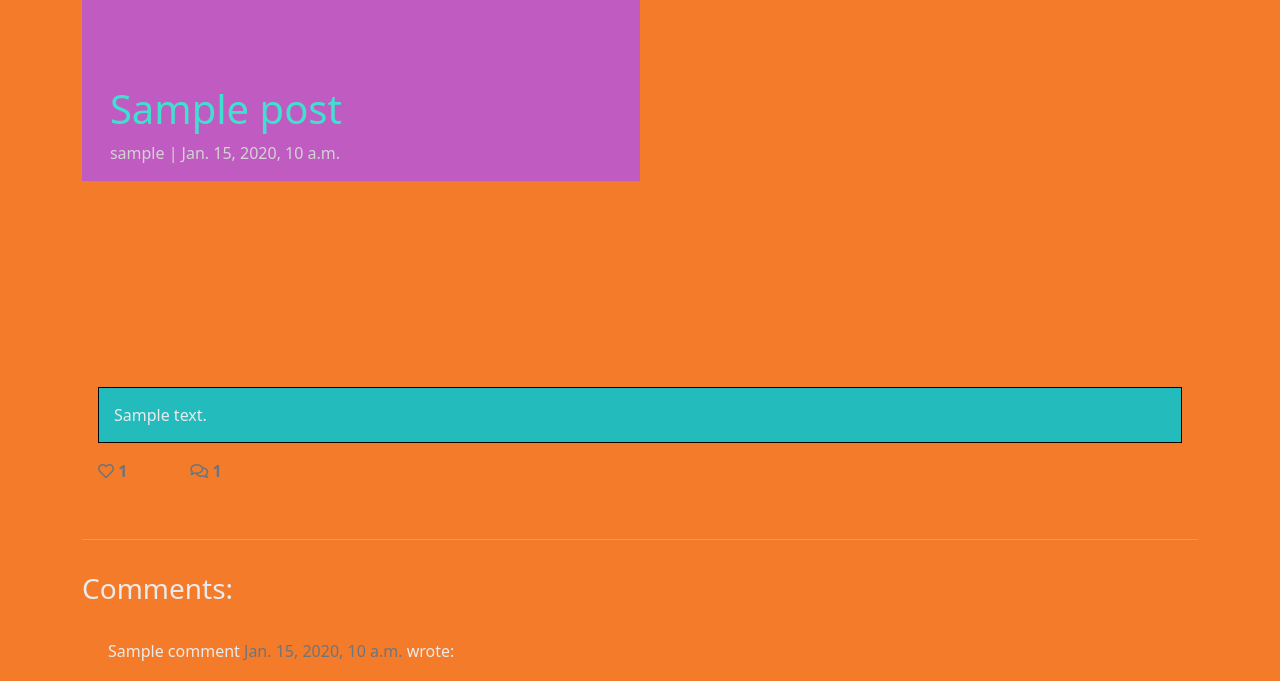
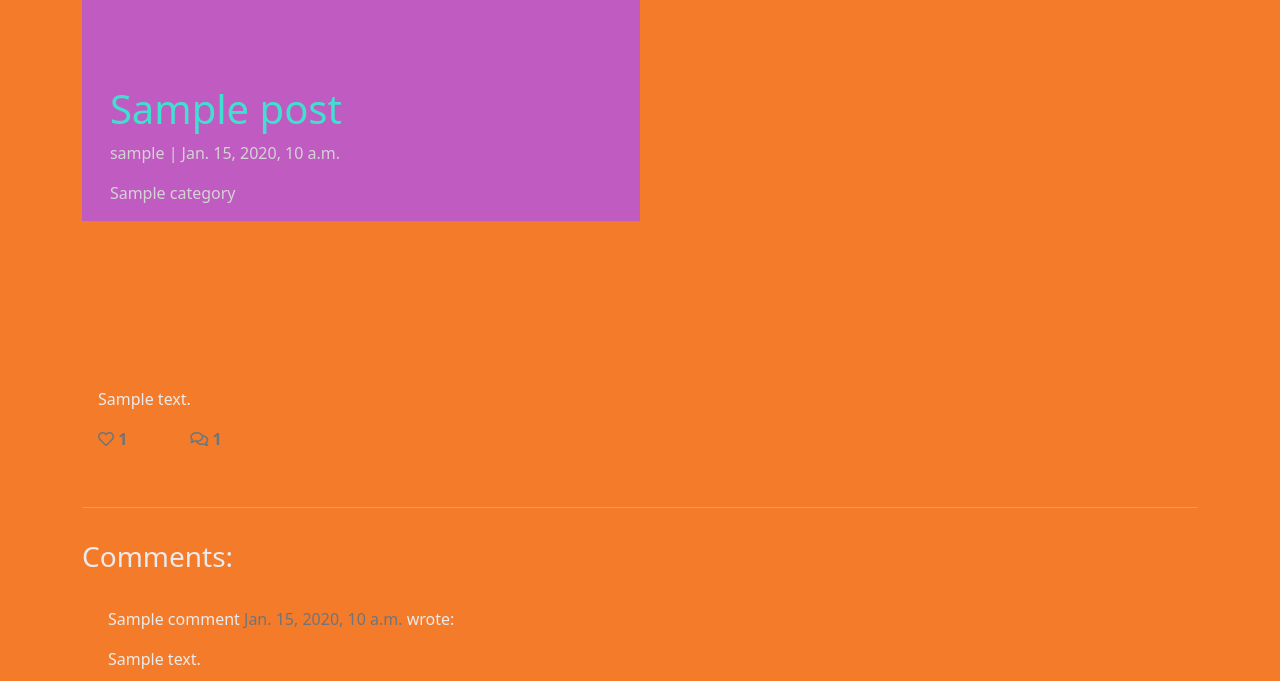
Before and after one commit to BenHowkins/otoku_blog, a Django app: a page that uses templates/post_detail.html in a window 1280 px wide. Shown: the part 97-778 px from the top of the page. Run offline with Django 3.2, Linux system fonts and the light colour scheme; tables that the repository leaves empty hold one stand-in row (values such as "Sample post"); some libraries are stand-ins or nearby versions.

Commit message:
Added categories to the post model

```diff
--- a/blog/admin.py
+++ b/blog/admin.py
@@ -2,6 +2,8 @@
 from .models import Post, Comment, Categories
 from django_summernote.admin import SummernoteModelAdmin
 
+
+admin.site.register(Categories)
 
 @admin.register(Post)
 class PostAdmin(SummernoteModelAdmin):
--- a/blog/forms.py
+++ b/blog/forms.py
@@ -4,7 +4,7 @@
 class PostForm(forms.ModelForm):
     class Meta:
         model = Post
-        fields = ('title', 'slug', 'author', 'featured_image', 'excerpt', 'content',)
+        fields = ('title', 'slug', 'author', 'category', 'featured_image', 'excerpt', 'content',)
 
 
 class CommentForm(forms.ModelForm):
--- a/blog/models.py
+++ b/blog/models.py
@@ -21,6 +21,9 @@
     )
     featured_image = CloudinaryField('image', default='placeholder')
     excerpt = models.TextField(blank=True, max_length=200)
+    category = models.ForeignKey(
+        Categories, on_delete=models.CASCADE, related_name="categories"
+    )
     updated_on = models.DateTimeField(auto_now=True)
     content = models.TextField()
     created_on = models.DateTimeField(auto_now_add=True)
--- a/otaku_blog/settings.py
+++ b/otaku_blog/settings.py
@@ -28,7 +28,7 @@
 SECRET_KEY = os.environ.get('SECRET_KEY')
 
 # SECURITY WARNING: don't run with debug turned on in production!
-DEBUG = False
+DEBUG = True
 
 X_FRAME_OPTIONS = 'SAMEORIGIN'
 
--- a/static/css/style.css
+++ b/static/css/style.css
@@ -95,12 +95,6 @@
     overflow: hidden;
 }
 
-.card-text-detail {
-    border: 1px solid black;
-    background-color: #23BBBB;
-    padding: 15px;
-}
-
 .post-link {
     text-decoration: none;
     color: #4F759B;
--- a/templates/add_post.html
+++ b/templates/add_post.html
@@ -7,9 +7,7 @@
 <div class="container">
     <div class="row">
         <div class="col-md-8 mt-3 offset-md-2">
-
             <h2>Add Your Post: </h2>
-
             <p>Hi {{ user.username }}, Have you got a review to post to Otaku Blog?<br>
                 Then go right ahead below and tell the world what you think!!
             </p>
@@ -21,6 +19,7 @@
                 <button type="submit" class="btn btn-signup btn-lg">Submit</button>
                 <br>
                 <br>
+            </form>
         </div>
     </div>
 </div>
--- a/templates/post_detail.html
+++ b/templates/post_detail.html
@@ -29,7 +29,7 @@
             <div class="card-body">
                 <!-- The post content goes inside the card-text. -->
                 <!-- Use the | safe filter inside the template tags -->
-                <p class="card-text-detail">
+                <p class="card-text">
                     {{ post.content | safe }}
                 </p>
                 <div class="row">
```
Also changed, not shown: blog/migrations/0001_initial.py, blog/migrations/0002_auto_20240408_1341.py (deleted).
